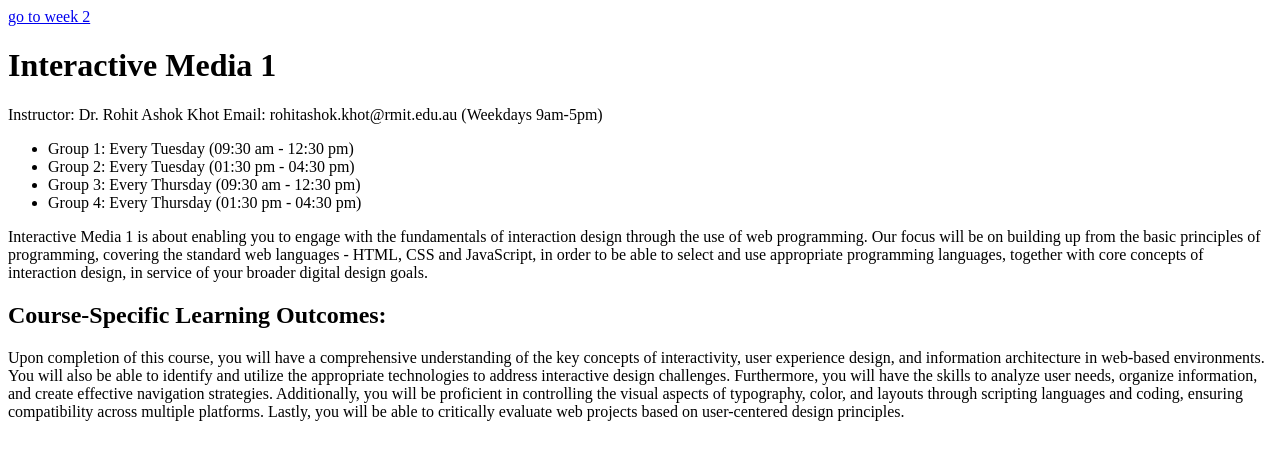
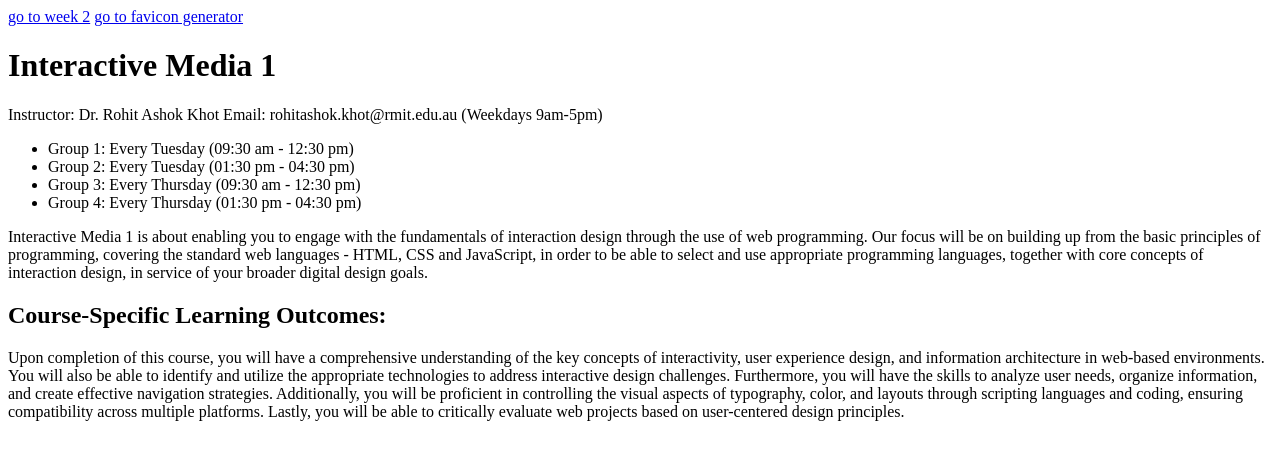
Before and after one commit to mattjames94/mattjames94.github.io, a plain HTML site: page index.html in a window 1280 px wide. Drawn offline with Linux system fonts and the light colour scheme.

Commit message:
links updated

```diff
--- a/index.html
+++ b/index.html
@@ -8,6 +8,7 @@
 </head>
 <body>
     <a href="week2/index.html">go to week 2</a>
+    <a href="https://favicon.io/favicon-generator/">go to favicon generator </a>
     <h1> Interactive Media 1 </h1>
     <p>Instructor: Dr. Rohit Ashok Khot
         Email: rohitashok.khot@rmit.edu.au (Weekdays 9am-5pm)</p>
```
